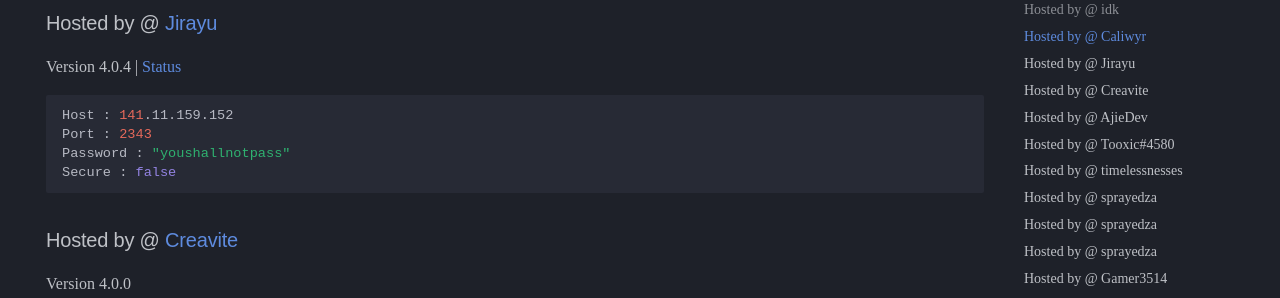
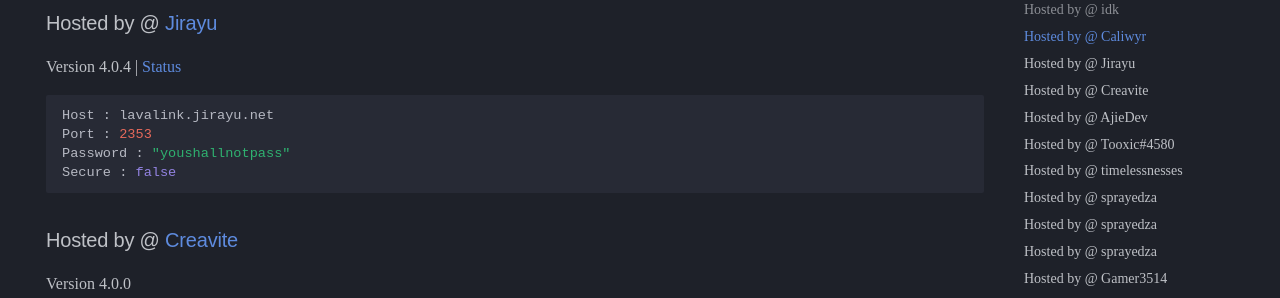
Before and after one commit to DarrenOfficial/lavalink-list, an MkDocs documentation site: the page built from docs/NoSSL/lavalink-without-ssl.md, in a window 1280 px wide and 900 px high, scrolled down 1070 px. Shown: the part 152-450 px from the top of the window. Built offline with MkDocs 1.6.1 and Material for MkDocs 9.7.7, drawn with Linux system fonts in a browser that asks for light colours; some web fonts are replaced; comment, search, counter and statistics services are not loaded; a style sheet for code colours, icons or effects is not loaded.

Commit message:
Update lavalink-without-ssl.md (#501)

````diff
--- a/docs/NoSSL/lavalink-without-ssl.md
+++ b/docs/NoSSL/lavalink-without-ssl.md
@@ -55,11 +55,11 @@ Password : "oryzen.xyz"
 Secure : false
 ```
 
-### Hosted by @ [Jirayu](https://github.com/JirayuSrisawat-Github)
-Version 4.0.4 | [Status](https://status.rlss.in.th/report/uptime/1ee64eb9137695fda12bdb0e915516e3/)
+### Hosted by @ [Jirayu](https://jirayu.net)
+Version 4.0.4 | [Status](https://status.jirayu.net/report/uptime/38e08cbfe8cf497f254a7d8771988989/)
 ```bash
-Host : 141.11.159.152
-Port : 2343
+Host : lavalink.jirayu.net
+Port : 2353
 Password : "youshallnotpass"
 Secure : false
 ```
````
